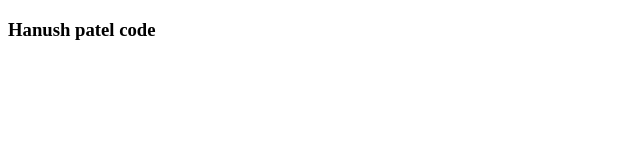
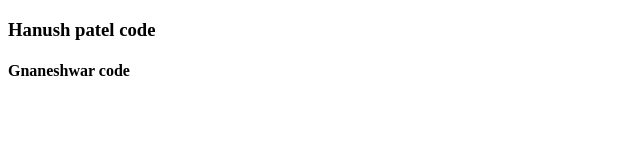
Before and after one commit to Hanush22/collab-task, a plain HTML site: page index.html in a window 1280 px wide. Shown: the whole page, without its empty margins (0-640 px from the left). Drawn offline with Linux system fonts and the light colour scheme.

Commit message:
changing the code

```diff
--- a/index.html
+++ b/index.html
@@ -7,5 +7,6 @@
 </head>
 <body>
     <h3>Hanush patel code</h3>
+    <h4>Gnaneshwar code</h4>
 </body>
 </html>
```
